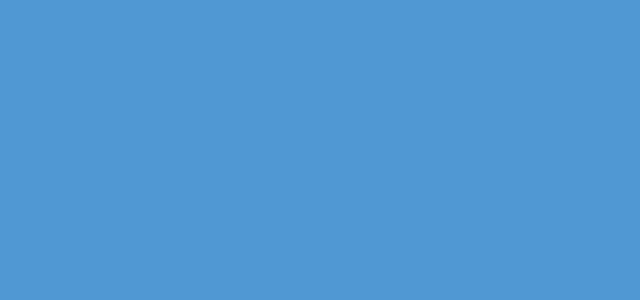
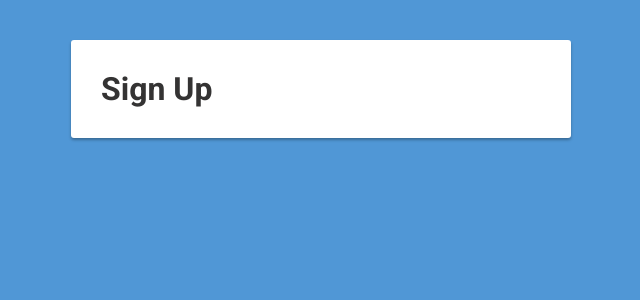
Before and after one commit to maksim4k1/sign-up, a React (Create React App) app: page / in a window 1280 px wide. Shown: the top 300 px of the page, without its empty margins (319-959 px from the left). Built offline with nearby package versions, Linux system fonts and the light colour scheme.

Commit message:
added styles for SignUp component, added title, font-family and shadow color

```diff
--- a/package.json
+++ b/package.json
@@ -9,6 +9,7 @@
     "react": "^17.0.2",
     "react-dom": "^17.0.2",
     "react-scripts": "4.0.3",
+    "styled-components": "^5.3.0",
     "web-vitals": "^1.1.2"
   },
   "scripts": {
--- a/public/index.html
+++ b/public/index.html
@@ -9,9 +9,9 @@
       name="description"
       content="Web site created using create-react-app"
     />
-    <link rel="preconnect" href="https://fonts.gstatic.com" />
+    <link rel="preconnect" href="https://fonts.googleapis.com">
     <link rel="preconnect" href="https://fonts.gstatic.com" crossorigin>
-    <link href="https://fonts.googleapis.com/css2?family=Montserrat:wght@400;700;900&display=swap" rel="stylesheet">
+    <link href="https://fonts.googleapis.com/css2?family=Roboto:wght@400;700&display=swap" rel="stylesheet">
     <link rel="apple-touch-icon" href="%PUBLIC_URL%/logo192.png" />
     <link rel="manifest" href="%PUBLIC_URL%/manifest.json" />
     <title>Sign up</title>
--- a/src/components/SignUp/index.jsx
+++ b/src/components/SignUp/index.jsx
@@ -1,10 +1,26 @@
 import React from "react";
+import styled from "styled-components";
+
+const Title = styled.h1`
+    color: var(--main-black);
+    font-size: 32px;
+    font-weight: 700;
+`;
+
+const SignUpSection = styled.section`
+    width: 500px;
+    padding: 30px;
+    margin: 0 auto;
+    background: var(--main-white);
+    border-radius: 3px;
+    box-shadow: 0 2px 3px var(--main-shadow-black);
+`;
 
 function SignUp () {
     return(
-        <div>
-
-        </div>
+        <SignUpSection>
+            <Title>Sign Up</Title>
+        </SignUpSection>
     );
 }
 
--- a/src/styles/index.css
+++ b/src/styles/index.css
@@ -31,9 +31,10 @@ img{vertical-align: top;}
 h1,h2,h3,h4,h5,h6{font-size:inherit; font-weight: 400;}
 
 body{
+  padding: 40px 10px;
   background: var(--main-blue);
   color: var(--main-txt-grey);
-  font-family: 'Montserrat', sans-serif;
+  font-family: 'Roboto', sans-serif;
 }
 
 /* Стили контейнеров */
@@ -47,4 +48,5 @@ body{
   --main-blue: #5097D6;
   --main-txt-grey: #9C9B9F;
   --main-bg-grey: #F2F2F2;
+  --main-shadow-black: rgba(0, 0, 0, 0.3);
 }
```
Also changed, not shown: 1 other file (tests, documents, lock files or other folders).
